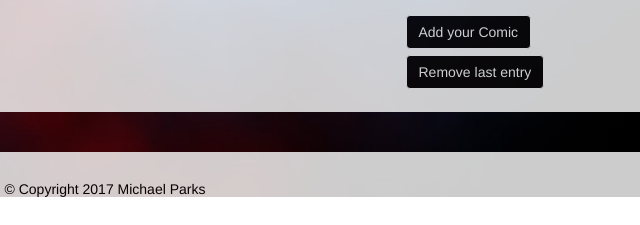
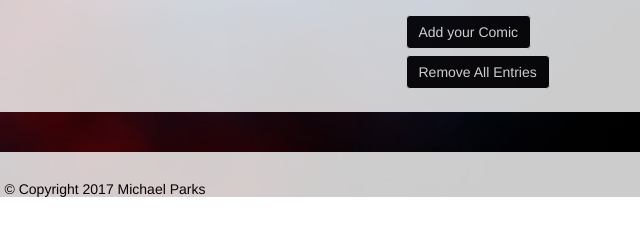
Before and after one commit to Mparks37/giphy-API, a plain HTML site: page index.html in a window 1280 px wide. Shown: the part 523-748 px from the top of the page, 535-1175 px from the left. Drawn offline with nearby package versions, Linux system fonts and the light colour scheme.

Commit message:
changed remove button

```diff
--- a/index.html
+++ b/index.html
@@ -31,7 +31,7 @@
                     <input type="text" id="action-input">
                 </div>
                 <input id="addGif" type="submit" value="Add your Comic" class="btn btn-primary">
-                <input id="removeGif" type="submit" value="Remove last entry" class="btn btn-primary">
+                <input id="removeGif" type="submit" value="Remove All Entries" class="btn btn-primary">
             </form>
         </div>
     </div>
```
